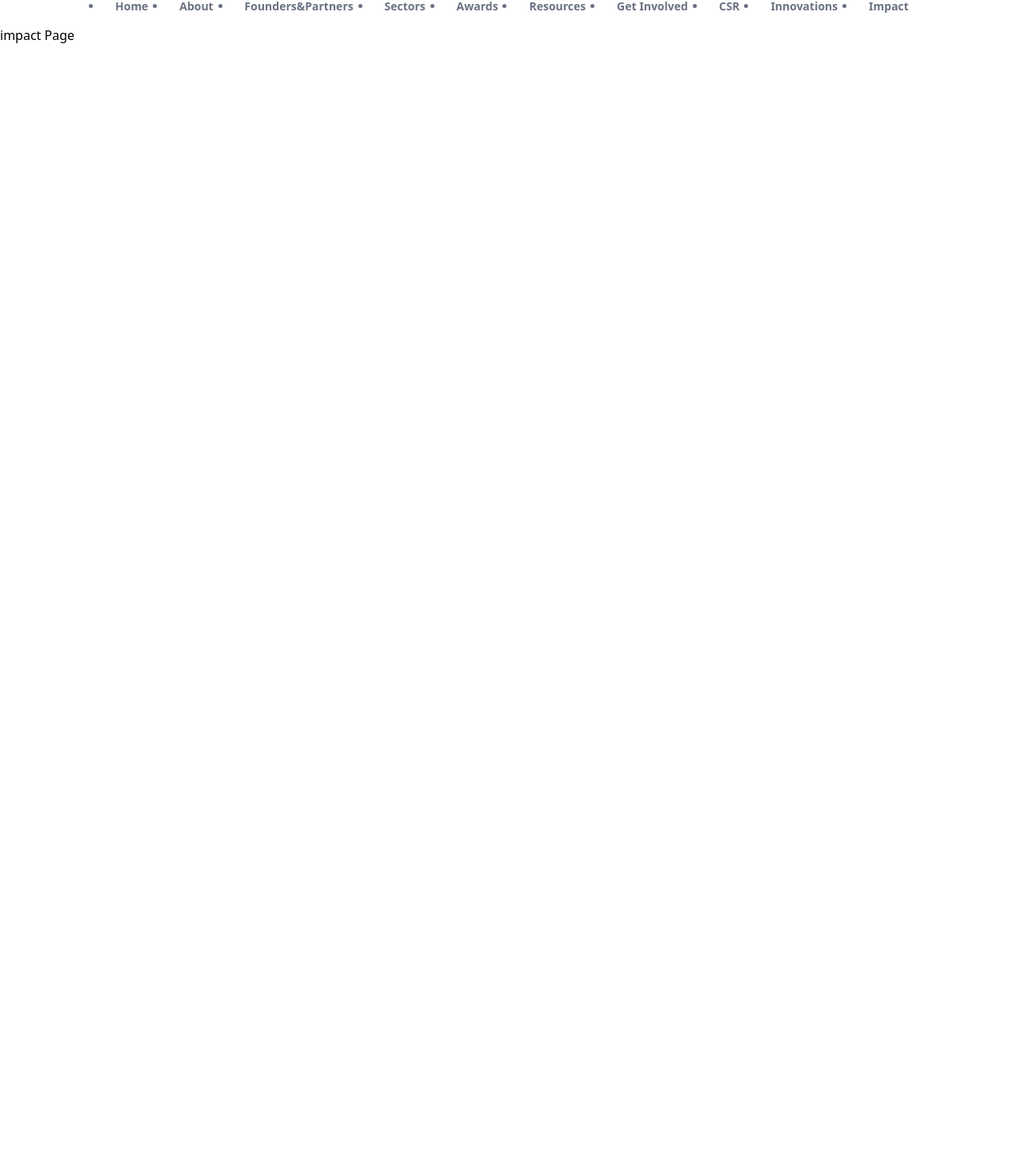
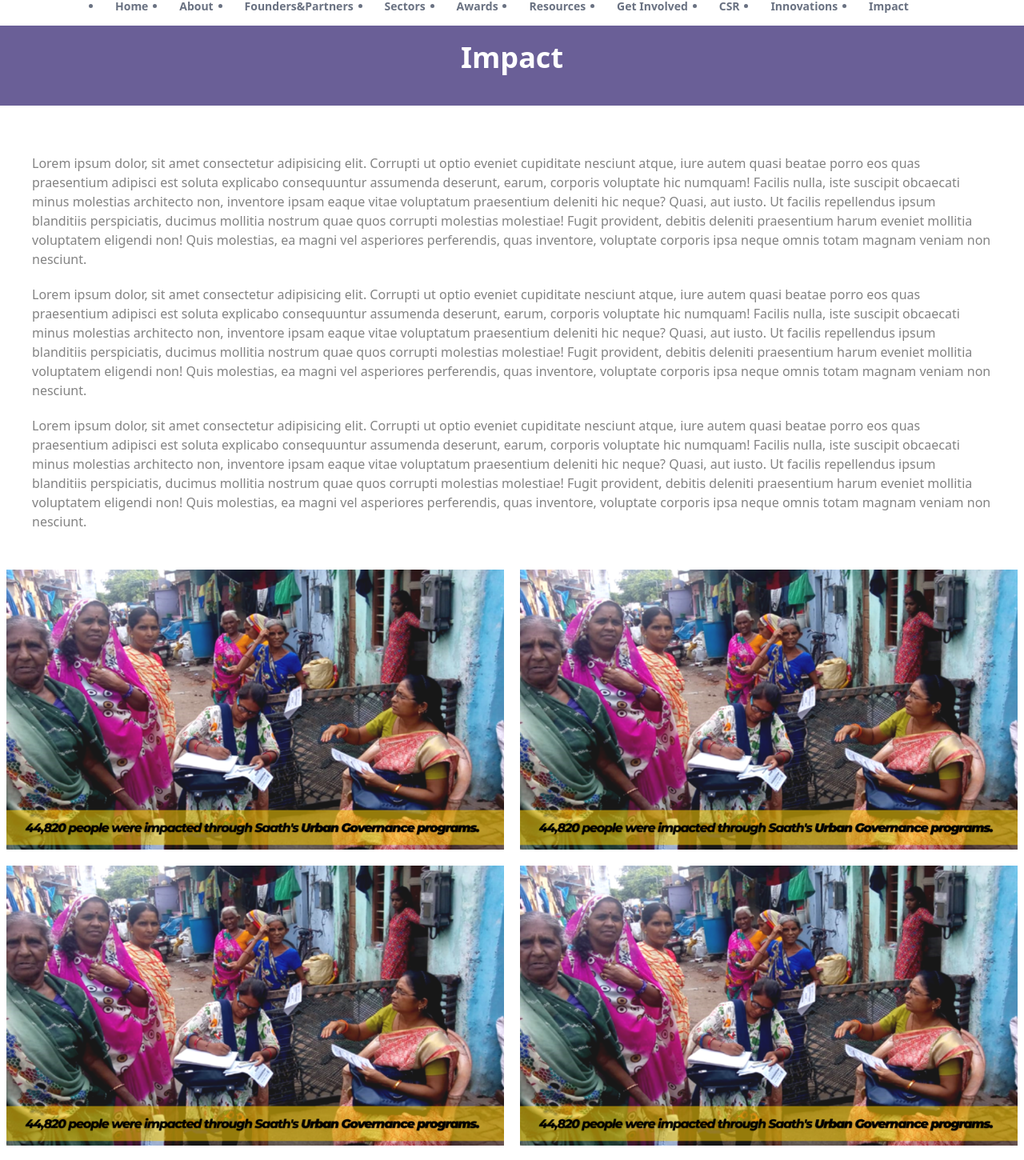
Before and after one commit to Sdrshubhamkumar/Growth-Project, a React (Vite) app: page /impact in a window 1280 px wide. Shown: the part 138-1588 px from the top of the page at 80% size. Before the commit the page ends 800 px from the top, so only its background shows below. Built offline with nearby package versions, Linux system fonts and the light colour scheme.

Commit message:
Add complete Impact page under /pages/impact

```diff
--- a/src/pages/Impact/impact.jsx
+++ b/src/pages/Impact/impact.jsx
@@ -1,8 +1,25 @@
 import React from 'react'
+import image from '../../../src/assets/impact.png'
 
 function impact() {
   return (
-    <div>impact Page</div>
+    <div>
+      <div className="header pt-5 text-center h-25 w-full bg-[#6a5f97]">
+        <h1 className='text-4xl font-bold text-white'>Impact</h1>
+      </div>
+      <div className="text-container text-[#838383] p-10 pt-15">
+        <p>Lorem ipsum dolor, sit amet consectetur adipisicing elit. Corrupti ut optio eveniet cupiditate nesciunt atque, iure autem quasi beatae porro eos quas praesentium adipisci est soluta explicabo consequuntur assumenda deserunt, earum, corporis voluptate hic numquam! Facilis nulla, iste suscipit obcaecati minus molestias architecto non, inventore ipsam eaque vitae voluptatum praesentium deleniti hic neque? Quasi, aut iusto. Ut facilis repellendus ipsum blanditiis perspiciatis, ducimus mollitia nostrum quae quos corrupti molestias molestiae! Fugit provident, debitis deleniti praesentium harum eveniet mollitia voluptatem eligendi non! Quis molestias, ea magni vel asperiores perferendis, quas inventore, voluptate corporis ipsa neque omnis totam magnam veniam non nesciunt.</p>
+        <p className='pt-5 pb-5'>Lorem ipsum dolor, sit amet consectetur adipisicing elit. Corrupti ut optio eveniet cupiditate nesciunt atque, iure autem quasi beatae porro eos quas praesentium adipisci est soluta explicabo consequuntur assumenda deserunt, earum, corporis voluptate hic numquam! Facilis nulla, iste suscipit obcaecati minus molestias architecto non, inventore ipsam eaque vitae voluptatum praesentium deleniti hic neque? Quasi, aut iusto. Ut facilis repellendus ipsum blanditiis perspiciatis, ducimus mollitia nostrum quae quos corrupti molestias molestiae! Fugit provident, debitis deleniti praesentium harum eveniet mollitia voluptatem eligendi non! Quis molestias, ea magni vel asperiores perferendis, quas inventore, voluptate corporis ipsa neque omnis totam magnam veniam non nesciunt.</p>
+        <p>Lorem ipsum dolor, sit amet consectetur adipisicing elit. Corrupti ut optio eveniet cupiditate nesciunt atque, iure autem quasi beatae porro eos quas praesentium adipisci est soluta explicabo consequuntur assumenda deserunt, earum, corporis voluptate hic numquam! Facilis nulla, iste suscipit obcaecati minus molestias architecto non, inventore ipsam eaque vitae voluptatum praesentium deleniti hic neque? Quasi, aut iusto. Ut facilis repellendus ipsum blanditiis perspiciatis, ducimus mollitia nostrum quae quos corrupti molestias molestiae! Fugit provident, debitis deleniti praesentium harum eveniet mollitia voluptatem eligendi non! Quis molestias, ea magni vel asperiores perferendis, quas inventore, voluptate corporis ipsa neque omnis totam magnam veniam non nesciunt.</p>
+      </div>
+      <div className="images grid grid-cols-1 gap-5 p-2 place-items-center sm:grid-cols-2 md:grid-cols-2">
+        <img src={image} alt="image"/>
+        <img src={image} alt="image"/>
+        <img src={image} alt="image"/>
+        <img src={image} alt="image"/>
+        <img src={image} alt="image"/>
+      </div>
+    </div>
   )
 }
 
```
Also changed, not shown: src/assets/impact.png (added).
